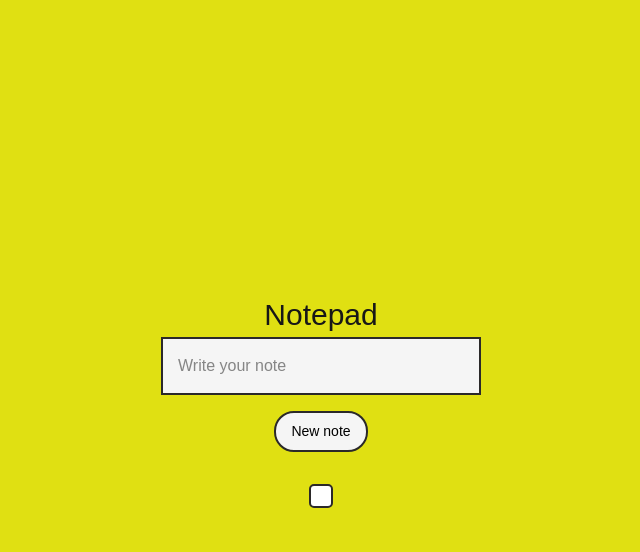
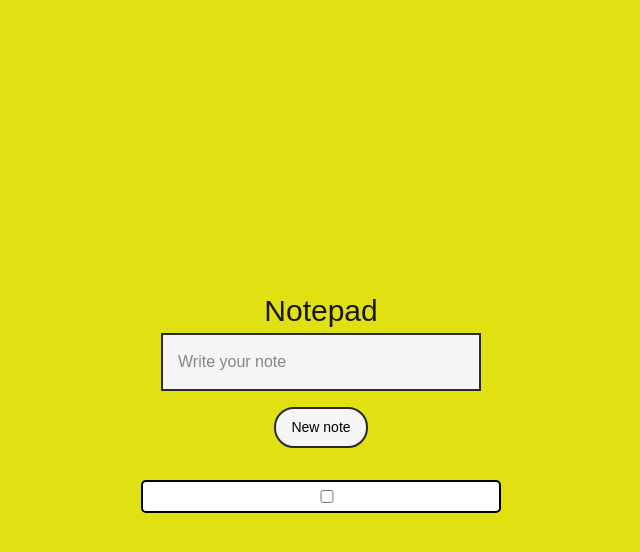
Before and after one commit to ArmandoFilho/Notepad, a Next.js app: page / in a window 1280 px wide. Both pictures are taken after a click on the button "New note". Shown: the top 552 px of the page, without its empty margins (319-959 px from the left). Built offline with nearby package versions, Linux system fonts and the light colour scheme.

Commit message:
this is cursed and i am tired

```diff
--- a/src/app/components/notes.tsx
+++ b/src/app/components/notes.tsx
@@ -1,3 +1,4 @@
 export type Note = {
   text: string;
+  done?: boolean;
 };
--- a/src/app/globals.css
+++ b/src/app/globals.css
@@ -45,12 +45,31 @@ input{
   flex-direction: row;
   flex-wrap: wrap;
   gap: 10px;
+  justify-content: flex-start;
 }
 
 .note {
-  background-color: #ffffff;
-  border: 2px solid rgb(43, 41, 41);
-  padding: 10px;
+  display: flex;
+  align-items: center;
+  justify-content: space-between;
+  padding: 8px 12px;
   border-radius: 5px;
-  word-wrap: break-word;
+  border: 2px solid black;
+  background: white;
+  min-width: 200px;
+  max-width: 400px;
+  gap: 12px;
 }
+
+.note span {
+  word-break: break-word;
+}
+
+.note.done span {
+  text-decoration: line-through;
+  color: gray;
+}
+
+.checkbox {
+  cursor: pointer;
+}
--- a/src/app/page.tsx
+++ b/src/app/page.tsx
@@ -14,6 +14,13 @@ export default function Home() {
     setInputText("");
   };
 
+  const toggleNote = (index: number) =>
+  {
+    const updatedNotes = [...notes];
+    updatedNotes[index].done = !updatedNotes[index].done;
+    setNotes(updatedNotes);
+  };
+
   return (
 
     <div className="flex justify-center items-center h-screen flex-col">
@@ -23,7 +30,10 @@ export default function Home() {
       <div className="notes-container">
       {
         notes.map((note, index) => (
-        <div key={index} className="note">{note.text}</div>))
+        <div key={index} className={`note ${note.done ? "done" : ""}`}>
+        <span>{note.text}</span>
+        <input type="checkbox" checked={note.done} onChange={() => toggleNote(index)} className="checkbox"/>
+        </div>))
       }
       </div>
     </div>
```
